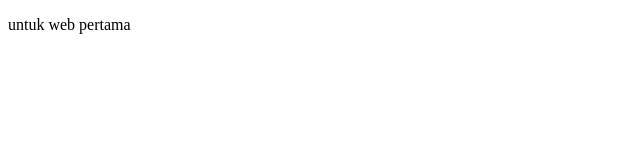
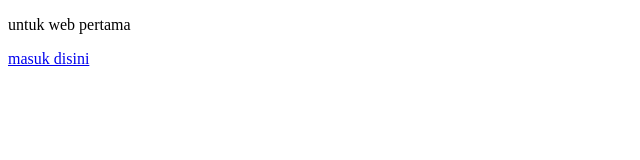
Before and after one commit to kzilyy/projek-1, a plain HTML site: page index.html in a window 1280 px wide. Shown: the whole page, without its empty margins (0-640 px from the left). Drawn offline with Linux system fonts and the light colour scheme.

Commit message:
Update index.html

```diff
--- a/index.html
+++ b/index.html
@@ -7,5 +7,6 @@
 </head>
 <body>
     <p>untuk web pertama</p>
+    <a href="https://kzilyy.github.io/projek-2/">masuk disini</a>
 </body>
 </html>
```
